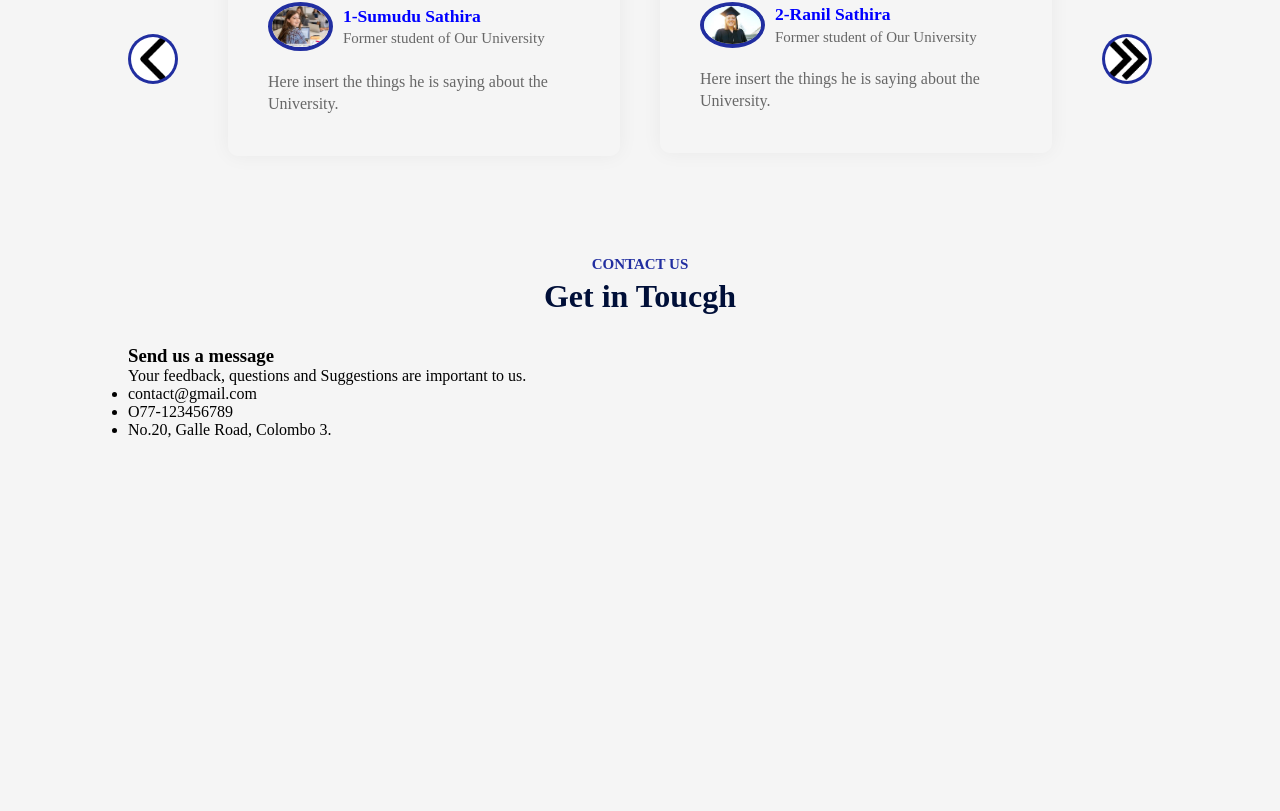
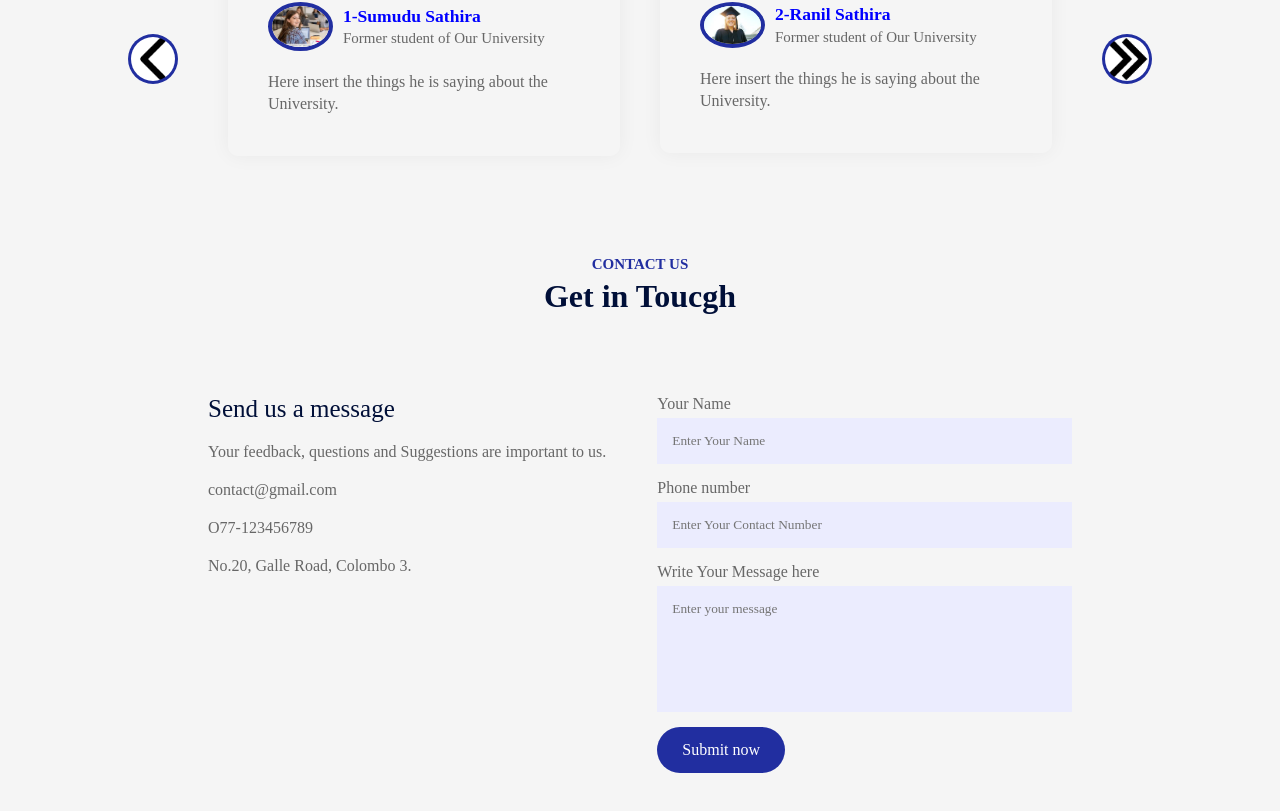
Before and after one commit to Chathura-Nilaksha/Uni-Web, a React (Vite) app: page / in a window 1280 px wide. Shown: the part 2073-2884 px from the top of the page. Before the commit the page ends 2512 px from the top, so only its background shows below. Built offline with nearby package versions, Linux system fonts and the light colour scheme; a web font is replaced by a local one.

Commit message:
Completed the contact us page

```diff
--- a/src/components/contact/Contact.css
+++ b/src/components/contact/Contact.css
@@ -0,0 +1,55 @@
+.contact {
+    margin: 80px;
+    max-width: 90%;
+    display: flex;
+    align-content: center;
+    justify-content: space-between;
+}
+
+.contact-col {
+    flex-basis: 48%;
+    color: #676767;
+}
+
+.contact-col h3 {
+    color: #000F38;
+    font-weight: 500;
+    font-size: 25px;
+    display: flex;
+    align-items: center;
+    margin-bottom: 20px;
+}
+
+.contact-col p {
+    max-width: 450px;
+    list-style: 0.3;
+}
+
+.contact-col ul li {
+    display: flex;
+    align-items: center;
+    margin: 20px 0;
+}
+
+/* .contact-col ul li img {  // AS Not used an img
+    width: 25px;
+    margin-right: 10px;
+} */
+
+.contact form input, .contact form textarea {
+    display: flex;
+    width: 100%;
+    background: #EBECFE;
+    /* background: #000F38; */
+    padding: 15px;
+    border: 0;
+    outline: 0;
+    margin-bottom: 15px;
+    margin-top: 5px;
+    resize: none;
+}
+
+.contact-col span {
+    display: block;
+    margin: 20px 0;
+}
--- a/src/components/contact/Contact.jsx
+++ b/src/components/contact/Contact.jsx
@@ -2,20 +2,61 @@ import React from 'react'
 import './Contact.css'
 
 const Contact = () => {
+
+    const [result, setResult] = React.useState("");
+
+    const onSubmit = async (event) => {
+        event.preventDefault();
+        setResult("Sending....");
+        const formData = new FormData(event.target);
+
+        formData.append("access_key", "86486beb-2d2e-420f-b638-37cc42b7cac5");
+
+        const response = await fetch("https://api.web3forms.com/submit", {
+            method: "POST",
+            body: formData
+        });
+
+        const data = await response.json();
+
+        if (data.success) {
+            console.log("Success", data);
+            setResult("Form Submitted Successfully");
+            event.target.reset();
+        } else {
+            console.log("Error", data);
+            setResult(data.message);
+        }
+    };
+
   return (
     <div className='contact'>
         <div className="contact-col">
             <h3>Send us a message</h3>
+
+            {/* Im not inserting img for "send us a message" */}
             <p>Your feedback, questions and Suggestions
                 are important to us.</p>
             <ul>
+                {/* Im not inserting imges for each list */}
                 <li>contact@gmail.com</li>
                 <li>O77-123456789</li>
                 <li>No.20, Galle Road, Colombo 3.</li>
             </ul>
         </div>
 
-        <div className="contact-col"></div>
+        <div className="contact-col">
+            <form onSubmit={onSubmit}>
+                <label>Your Name</label>
+                <input type='text' name='name' placeholder='Enter Your Name' required/>
+                <label>Phone number</label>
+                <input type='tel' name='phone' placeholder='Enter Your Contact Number' required/>
+                <label>Write Your Message here</label>
+                <textarea name="message" rows="6" placeholder='Enter your message' required></textarea>
+                <button type='submit' className='btn dard-btn'>Submit now</button>
+            </form>
+            <span>{result}</span>
+        </div>
 
     </div>
   )
```
Also changed, not shown: src/main.jsx (+17 -0 lines).
